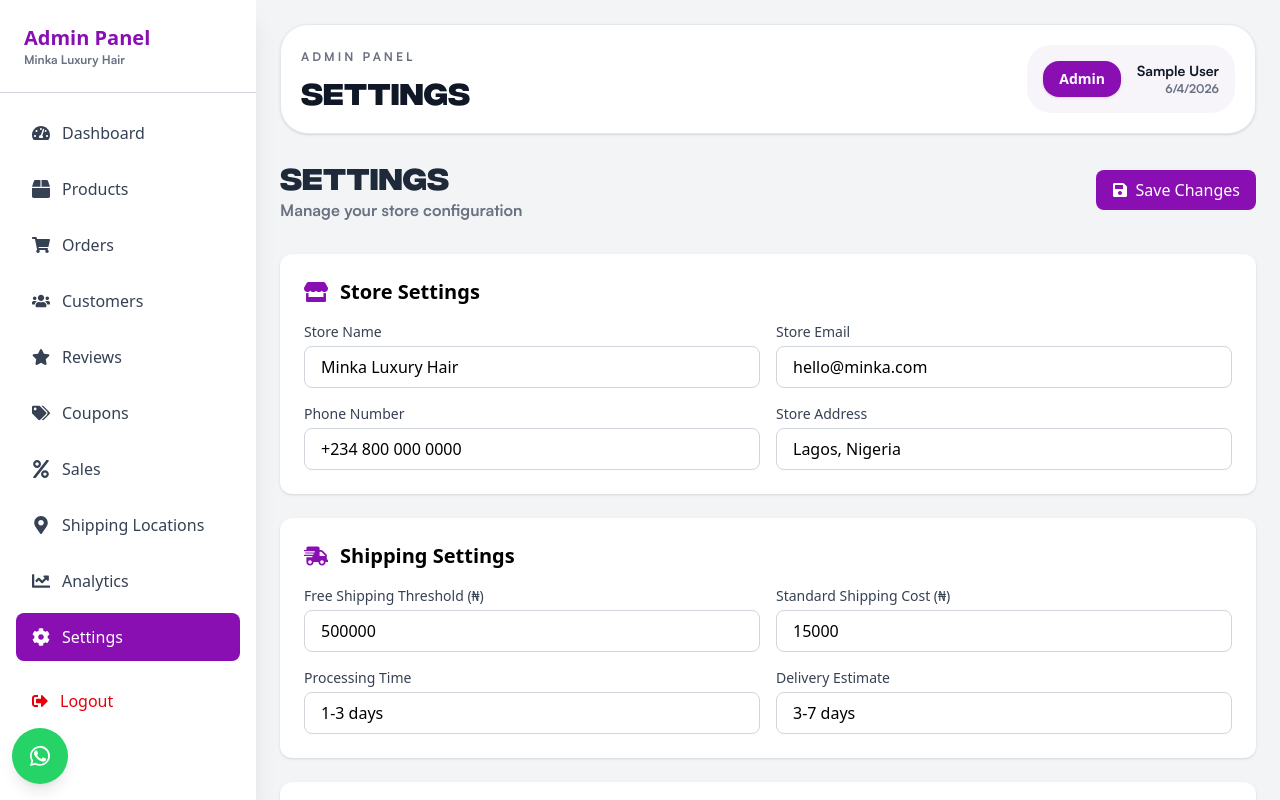
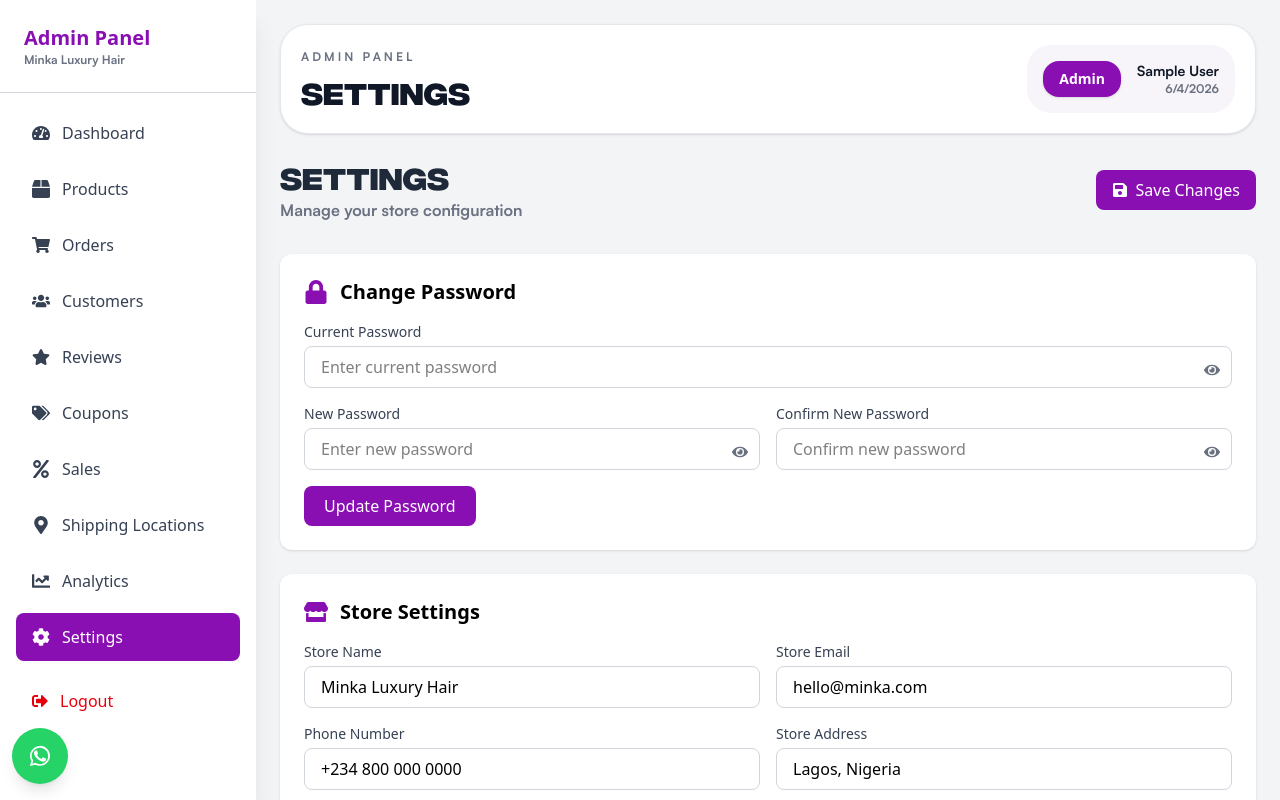
Before and after one commit to Holuwaconquer/Wighub, a React (Vite) app in the folder mini-commerce/: page /admin/settings in a window 1280 px wide. Shown: the top 800 px of the page. Built offline with nearby package versions, Linux system fonts and the light colour scheme; no server answers; sample sign-in values are in the browser's storage.

Commit message:
integrate admin password change functionality

```diff
--- a/mini-commerce/src/pages/admin/Settings.jsx
+++ b/mini-commerce/src/pages/admin/Settings.jsx
@@ -1,60 +1,130 @@
-
-import React, { useState, useEffect } from 'react'
-import AdminLayout from './AdminLayout'
-import { FaSave, FaStore, FaShippingFast, FaCreditCard, FaBell } from 'react-icons/fa'
+import React, { useState } from "react";
+import AdminLayout from "./AdminLayout";
+import {
+  FaSave,
+  FaStore,
+  FaShippingFast,
+  FaCreditCard,
+  FaBell,
+  FaLock,
+  FaEye,
+  FaEyeSlash,
+} from "react-icons/fa";
+import { changePassword } from "../../services/api";
 
 const Settings = () => {
   const [settings, setSettings] = useState({
     store: {
-      name: 'Minka Luxury Hair',
-      email: 'hello@minka.com',
-      phone: '+234 800 000 0000',
-      address: 'Lagos, Nigeria',
-      currency: 'NGN',
-      timezone: 'Africa/Lagos'
+      name: "Minka Luxury Hair",
+      email: "hello@minka.com",
+      phone: "+234 800 000 0000",
+      address: "Lagos, Nigeria",
+      currency: "NGN",
+      timezone: "Africa/Lagos",
     },
     shipping: {
       freeShippingThreshold: 500000,
       shippingCost: 15000,
-      processingTime: '1-3 days',
-      deliveryEstimate: '3-7 days'
+      processingTime: "1-3 days",
+      deliveryEstimate: "3-7 days",
     },
     payment: {
-      methods: ['card', 'bank', 'cod'],
+      methods: ["card", "bank", "cod"],
       codEnabled: true,
-      bankTransferEnabled: true
+      bankTransferEnabled: true,
     },
     notifications: {
       orderEmail: true,
       orderSMS: false,
       marketingEmails: true,
-      lowStockAlert: true
-    }
-  })
+      lowStockAlert: true,
+    },
+  });
 
-  const [saved, setSaved] = useState(false)
+  const [saved, setSaved] = useState(false);
+  const [passwordForm, setPasswordForm] = useState({
+    currentPassword: "",
+    newPassword: "",
+    confirmPassword: "",
+  });
+  const [passwordError, setPasswordError] = useState("");
+  const [passwordSuccess, setPasswordSuccess] = useState("");
+  const [passwordLoading, setPasswordLoading] = useState(false);
+  const [showCurrentPassword, setShowCurrentPassword] = useState(false);
+  const [showNewPassword, setShowNewPassword] = useState(false);
+  const [showConfirmPassword, setShowConfirmPassword] = useState(false);
 
   const handleStoreChange = (e) => {
-    const { name, value } = e.target
-    setSettings(prev => ({
+    const { name, value } = e.target;
+    setSettings((prev) => ({
       ...prev,
-      store: { ...prev.store, [name]: value }
-    }))
-  }
+      store: { ...prev.store, [name]: value },
+    }));
+  };
 
   const handleShippingChange = (e) => {
-    const { name, value } = e.target
-    setSettings(prev => ({
+    const { name, value } = e.target;
+    setSettings((prev) => ({
       ...prev,
-      shipping: { ...prev.shipping, [name]: value }
-    }))
-  }
+      shipping: { ...prev.shipping, [name]: value },
+    }));
+  };
 
   const handleSave = () => {
-    localStorage.setItem('storeSettings', JSON.stringify(settings))
-    setSaved(true)
-    setTimeout(() => setSaved(false), 3000)
-  }
+    localStorage.setItem("storeSettings", JSON.stringify(settings));
+    setSaved(true);
+    setTimeout(() => setSaved(false), 3000);
+  };
+
+  const handlePasswordFieldChange = (e) => {
+    const { name, value } = e.target;
+    setPasswordForm((prev) => ({ ...prev, [name]: value }));
+    setPasswordError("");
+    setPasswordSuccess("");
+  };
+
+  const handlePasswordSubmit = async (e) => {
+    e.preventDefault();
+    setPasswordError("");
+    setPasswordSuccess("");
+
+    if (
+      !passwordForm.currentPassword ||
+      !passwordForm.newPassword ||
+      !passwordForm.confirmPassword
+    ) {
+      setPasswordError("Please fill in all password fields");
+      return;
+    }
+
+    if (passwordForm.newPassword.length < 6) {
+      setPasswordError("New password must be at least 6 characters");
+      return;
+    }
+
+    if (passwordForm.newPassword !== passwordForm.confirmPassword) {
+      setPasswordError("New passwords do not match");
+      return;
+    }
+
+    try {
+      setPasswordLoading(true);
+      await changePassword(
+        passwordForm.currentPassword,
+        passwordForm.newPassword,
+      );
+      setPasswordSuccess("Password changed successfully!");
+      setPasswordForm({
+        currentPassword: "",
+        newPassword: "",
+        confirmPassword: "",
+      });
+    } catch (error) {
+      setPasswordError(error.message || "Unable to change password right now");
+    } finally {
+      setPasswordLoading(false);
+    }
+  };
 
   return (
     <AdminLayout>
@@ -78,6 +148,103 @@ const Settings = () => {
       )}
 
       <div className="space-y-6">
+        <div className="bg-white rounded-xl p-6 shadow-sm">
+          <div className="flex items-center gap-3 mb-4">
+            <FaLock className="text-2xl text-[#8a0fb3]" />
+            <h2 className="text-xl font-bold">Change Password</h2>
+          </div>
+
+          {passwordError && (
+            <div className="mb-4 p-3 bg-red-100 text-red-600 rounded-lg">
+              {passwordError}
+            </div>
+          )}
+
+          {passwordSuccess && (
+            <div className="mb-4 p-3 bg-green-100 text-green-600 rounded-lg">
+              {passwordSuccess}
+            </div>
+          )}
+
+          <form
+            onSubmit={handlePasswordSubmit}
+            className="grid grid-cols-1 md:grid-cols-2 gap-4"
+          >
+            <div className="relative md:col-span-2">
+              <label className="block text-sm font-medium text-gray-700 mb-1">
+                Current Password
+              </label>
+              <input
+                type={showCurrentPassword ? "text" : "password"}
+                name="currentPassword"
+                value={passwordForm.currentPassword}
+                onChange={handlePasswordFieldChange}
+                className="w-full px-4 py-2 border border-gray-300 rounded-lg focus:outline-none focus:ring-2 focus:ring-[#8a0fb3] pr-12"
+                placeholder="Enter current password"
+              />
+              <button
+                type="button"
+                onClick={() => setShowCurrentPassword(!showCurrentPassword)}
+                className="absolute right-3 top-10 text-gray-500 hover:text-gray-700"
+              >
+                {showCurrentPassword ? <FaEyeSlash /> : <FaEye />}
+              </button>
+            </div>
+
+            <div className="relative">
+              <label className="block text-sm font-medium text-gray-700 mb-1">
+                New Password
+              </label>
+              <input
+                type={showNewPassword ? "text" : "password"}
+                name="newPassword"
+                value={passwordForm.newPassword}
+                onChange={handlePasswordFieldChange}
+                className="w-full px-4 py-2 border border-gray-300 rounded-lg focus:outline-none focus:ring-2 focus:ring-[#8a0fb3] pr-12"
+                placeholder="Enter new password"
+              />
+              <button
+                type="button"
+                onClick={() => setShowNewPassword(!showNewPassword)}
+                className="absolute right-3 top-10 text-gray-500 hover:text-gray-700"
+              >
+                {showNewPassword ? <FaEyeSlash /> : <FaEye />}
+              </button>
+            </div>
+
+            <div className="relative">
+              <label className="block text-sm font-medium text-gray-700 mb-1">
+                Confirm New Password
+              </label>
+              <input
+                type={showConfirmPassword ? "text" : "password"}
+                name="confirmPassword"
+                value={passwordForm.confirmPassword}
+                onChange={handlePasswordFieldChange}
+                className="w-full px-4 py-2 border border-gray-300 rounded-lg focus:outline-none focus:ring-2 focus:ring-[#8a0fb3] pr-12"
+                placeholder="Confirm new password"
+              />
+              <button
+                type="button"
+                onClick={() => setShowConfirmPassword(!showConfirmPassword)}
+                className="absolute right-3 top-10 text-gray-500 hover:text-gray-700"
+              >
+                {showConfirmPassword ? <FaEyeSlash /> : <FaEye />}
+              </button>
+            </div>
+
+            <div className="md:col-span-2">
+              <button
+                type="submit"
+                disabled={passwordLoading}
+                className="px-5 py-2 bg-[#8a0fb3] text-white rounded-lg hover:bg-[#b98800] transition-colors disabled:opacity-60"
+              >
+                {passwordLoading ? "Updating Password..." : "Update Password"}
+              </button>
+            </div>
+          </form>
+        </div>
+
         {/* Store Settings */}
         <div className="bg-white rounded-xl p-6 shadow-sm">
           <div className="flex items-center gap-3 mb-4">
@@ -86,7 +253,9 @@ const Settings = () => {
           </div>
           <div className="grid grid-cols-1 md:grid-cols-2 gap-4">
             <div>
-              <label className="block text-sm font-medium text-gray-700 mb-1">Store Name</label>
+              <label className="block text-sm font-medium text-gray-700 mb-1">
+                Store Name
+              </label>
               <input
                 type="text"
                 name="name"
@@ -96,7 +265,9 @@ const Settings = () => {
               />
             </div>
             <div>
-              <label className="block text-sm font-medium text-gray-700 mb-1">Store Email</label>
+              <label className="block text-sm font-medium text-gray-700 mb-1">
+                Store Email
+              </label>
               <input
                 type="email"
                 name="email"
@@ -106,7 +277,9 @@ const Settings = () => {
               />
             </div>
             <div>
-              <label className="block text-sm font-medium text-gray-700 mb-1">Phone Number</label>
+              <label className="block text-sm font-medium text-gray-700 mb-1">
+                Phone Number
+              </label>
               <input
                 type="text"
                 name="phone"
@@ -116,7 +289,9 @@ const Settings = () => {
               />
             </div>
             <div>
-              <label className="block text-sm font-medium text-gray-700 mb-1">Store Address</label>
+              <label className="block text-sm font-medium text-gray-700 mb-1">
+                Store Address
+              </label>
               <input
                 type="text"
                 name="address"
@@ -136,7 +311,9 @@ const Settings = () => {
           </div>
           <div className="grid grid-cols-1 md:grid-cols-2 gap-4">
             <div>
-              <label className="block text-sm font-medium text-gray-700 mb-1">Free Shipping Threshold (₦)</label>
+              <label className="block text-sm font-medium text-gray-700 mb-1">
+                Free Shipping Threshold (₦)
+              </label>
               <input
                 type="number"
                 name="freeShippingThreshold"
@@ -146,7 +323,9 @@ const Settings = () => {
               />
             </div>
             <div>
-              <label className="block text-sm font-medium text-gray-700 mb-1">Standard Shipping Cost (₦)</label>
+              <label className="block text-sm font-medium text-gray-700 mb-1">
+                Standard Shipping Cost (₦)
+              </label>
               <input
                 type="number"
                 name="shippingCost"
@@ -156,7 +335,9 @@ const Settings = () => {
               />
             </div>
             <div>
-              <label className="block text-sm font-medium text-gray-700 mb-1">Processing Time</label>
+              <label className="block text-sm font-medium text-gray-700 mb-1">
+                Processing Time
+              </label>
               <input
                 type="text"
                 name="processingTime"
@@ -166,7 +347,9 @@ const Settings = () => {
               />
             </div>
             <div>
-              <label className="block text-sm font-medium text-gray-700 mb-1">Delivery Estimate</label>
+              <label className="block text-sm font-medium text-gray-700 mb-1">
+                Delivery Estimate
+              </label>
               <input
                 type="text"
                 name="deliveryEstimate"
@@ -189,10 +372,12 @@ const Settings = () => {
               <input
                 type="checkbox"
                 checked={settings.payment.codEnabled}
-                onChange={(e) => setSettings(prev => ({
-                  ...prev,
-                  payment: { ...prev.payment, codEnabled: e.target.checked }
-                }))}
+                onChange={(e) =>
+                  setSettings((prev) => ({
+                    ...prev,
+                    payment: { ...prev.payment, codEnabled: e.target.checked },
+                  }))
+                }
                 className="w-4 h-4 accent-[#8a0fb3]"
               />
               <span>Enable Cash on Delivery</span>
@@ -201,10 +386,15 @@ const Settings = () => {
               <input
                 type="checkbox"
                 checked={settings.payment.bankTransferEnabled}
-                onChange={(e) => setSettings(prev => ({
-                  ...prev,
-                  payment: { ...prev.payment, bankTransferEnabled: e.target.checked }
-                }))}
+                onChange={(e) =>
+                  setSettings((prev) => ({
+                    ...prev,
+                    payment: {
+                      ...prev.payment,
+                      bankTransferEnabled: e.target.checked,
+                    },
+                  }))
+                }
                 className="w-4 h-4 accent-[#8a0fb3]"
               />
               <span>Enable Bank Transfer</span>
@@ -223,10 +413,15 @@ const Settings = () => {
               <input
                 type="checkbox"
                 checked={settings.notifications.orderEmail}
-                onChange={(e) => setSettings(prev => ({
-                  ...prev,
-                  notifications: { ...prev.notifications, orderEmail: e.target.checked }
-                }))}
+                onChange={(e) =>
+                  setSettings((prev) => ({
+                    ...prev,
+                    notifications: {
+                      ...prev.notifications,
+                      orderEmail: e.target.checked,
+                    },
+                  }))
+                }
                 className="w-4 h-4 accent-[#8a0fb3]"
               />
               <span>Send order confirmation emails</span>
@@ -235,10 +430,15 @@ const Settings = () => {
               <input
                 type="checkbox"
                 checked={settings.notifications.lowStockAlert}
-                onChange={(e) => setSettings(prev => ({
-                  ...prev,
-                  notifications: { ...prev.notifications, lowStockAlert: e.target.checked }
-                }))}
+                onChange={(e) =>
+                  setSettings((prev) => ({
+                    ...prev,
+                    notifications: {
+                      ...prev.notifications,
+                      lowStockAlert: e.target.checked,
+                    },
+                  }))
+                }
                 className="w-4 h-4 accent-[#8a0fb3]"
               />
               <span>Low stock alerts</span>
@@ -247,7 +447,7 @@ const Settings = () => {
         </div>
       </div>
     </AdminLayout>
-  )
-}
+  );
+};
 
-export default Settings
+export default Settings;
```
Also changed, not shown: mini-commerce/src/pages/user/ChangePassword.jsx (+141 -87 lines), mini-commerce/src/services/api.js (+12 -0 lines), 2 other files (tests, documents, lock files or other folders).
